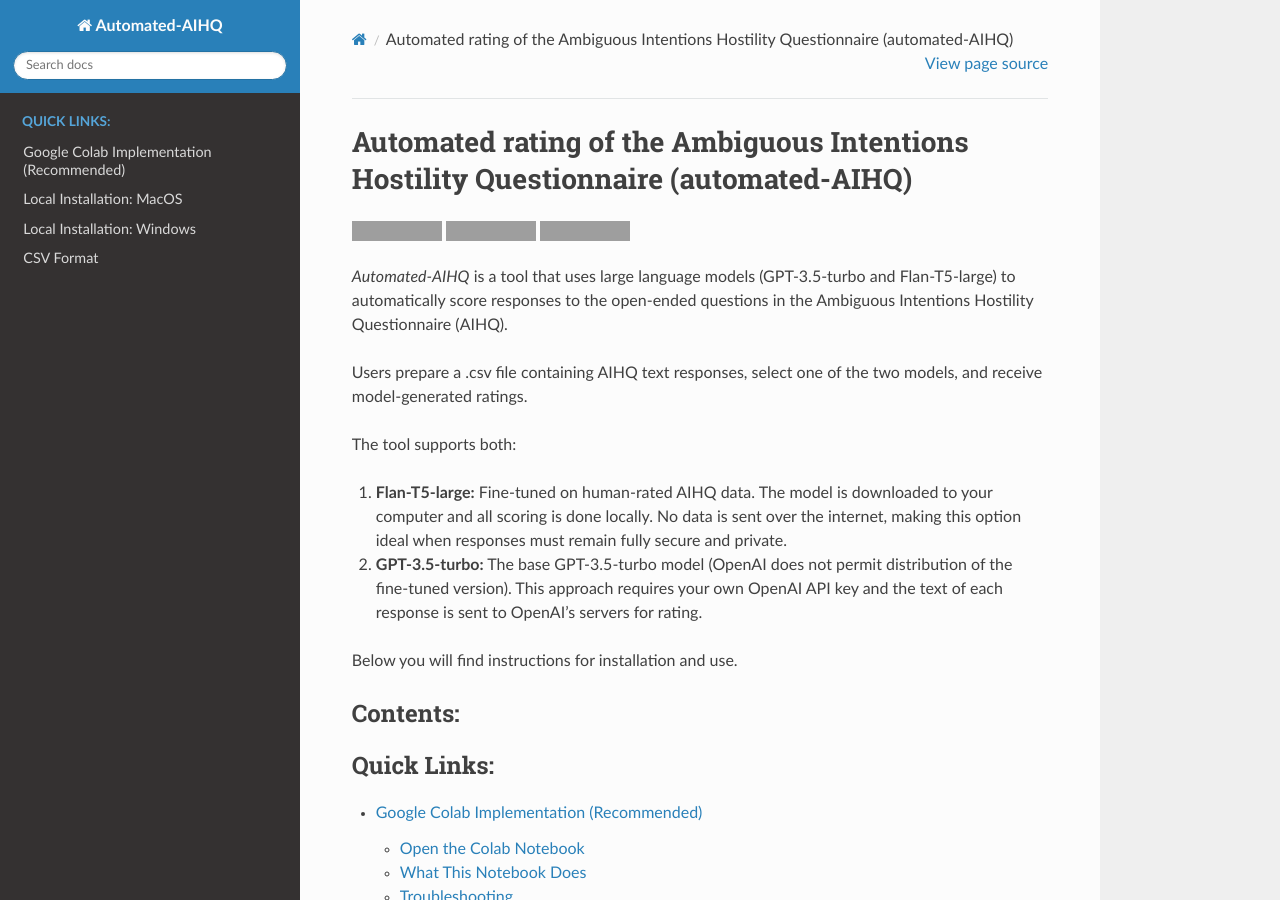
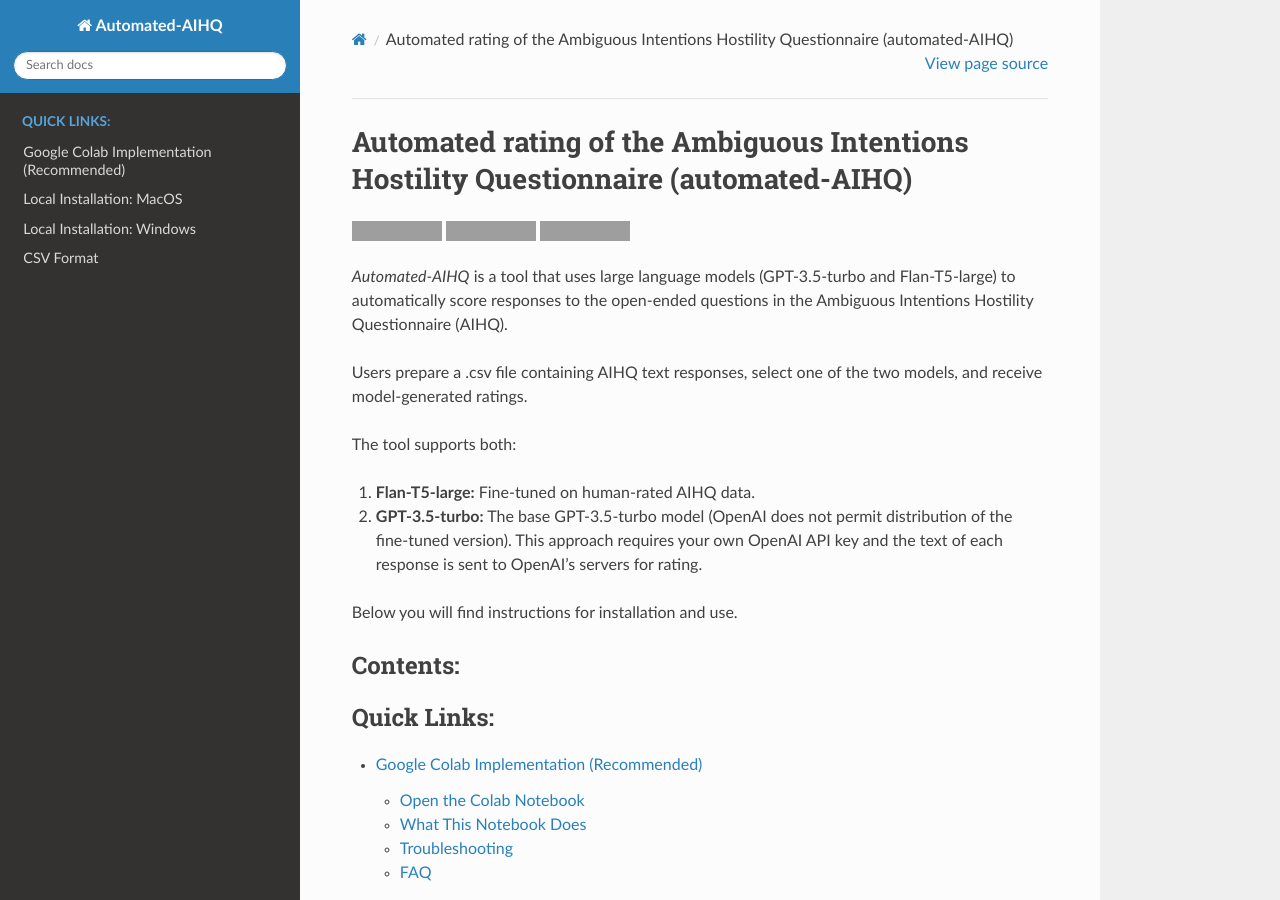
Before and after one commit to lyulouisa/Website_AIHQ_rating, a Sphinx documentation site: the page built from docs/source/index.rst, in a window 1280 px wide and 900 px high. Built offline with Sphinx 7.4.7 and the Read the Docs theme 3.1.0, drawn with Linux system fonts in a browser that asks for light colours; grey boxes are pictures that could not be loaded.

Commit message:
Update index.rst

```diff
--- a/docs/source/index.rst
+++ b/docs/source/index.rst
@@ -24,7 +24,7 @@
 
 The tool supports both:
 
-1. **Flan-T5-large:** Fine‑tuned on human‑rated AIHQ data. The model is downloaded to your computer and all scoring is done locally. No data is sent over the internet, making this option ideal when responses must remain fully secure and private.
+1. **Flan-T5-large:** Fine‑tuned on human‑rated AIHQ data.
 2. **GPT-3.5-turbo:** The base GPT‑3.5‑turbo model (OpenAI does not permit distribution of the fine‑tuned version). This approach requires your own OpenAI API key and the text of each response is sent to OpenAI’s servers for rating.
 
 .. raw:: html
```
